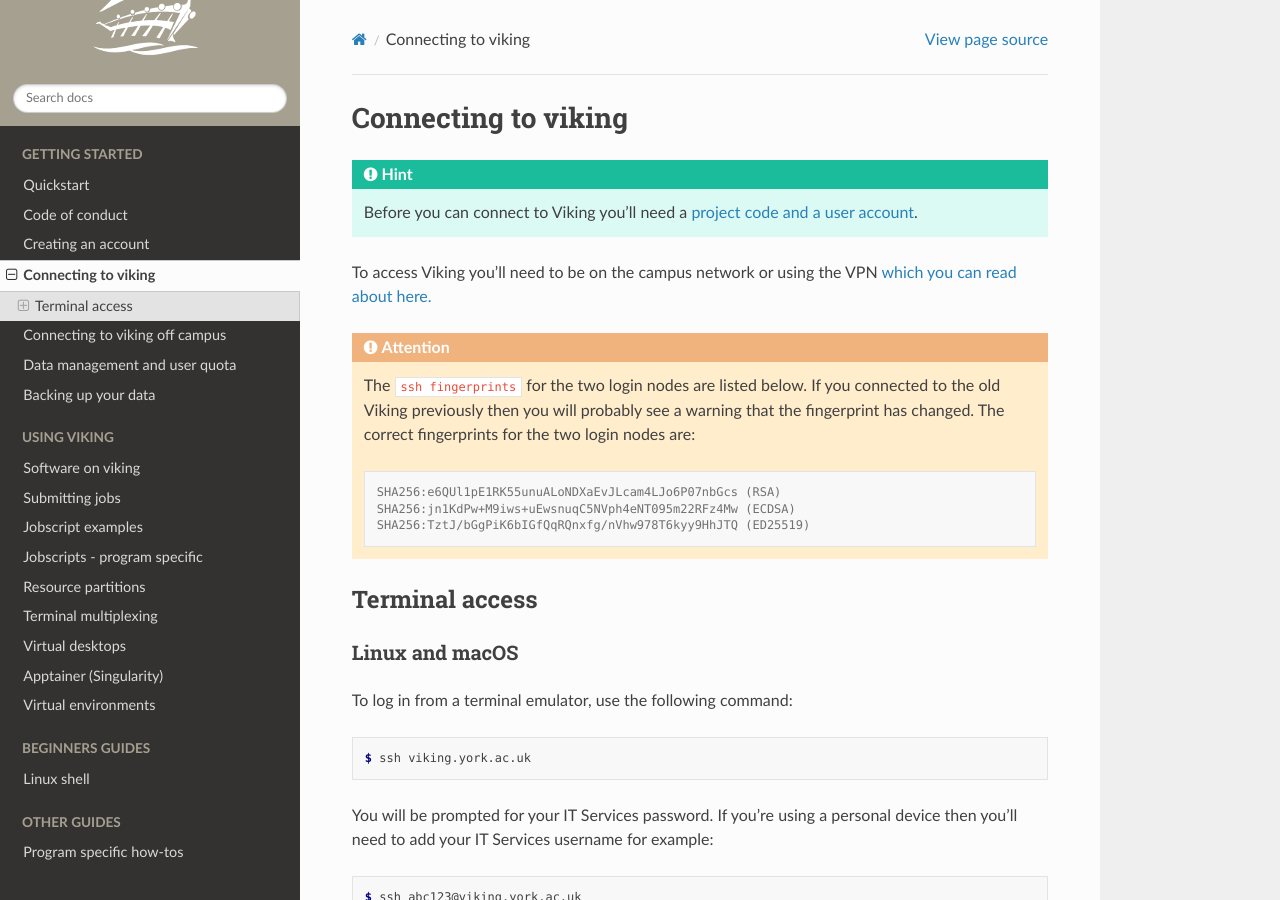
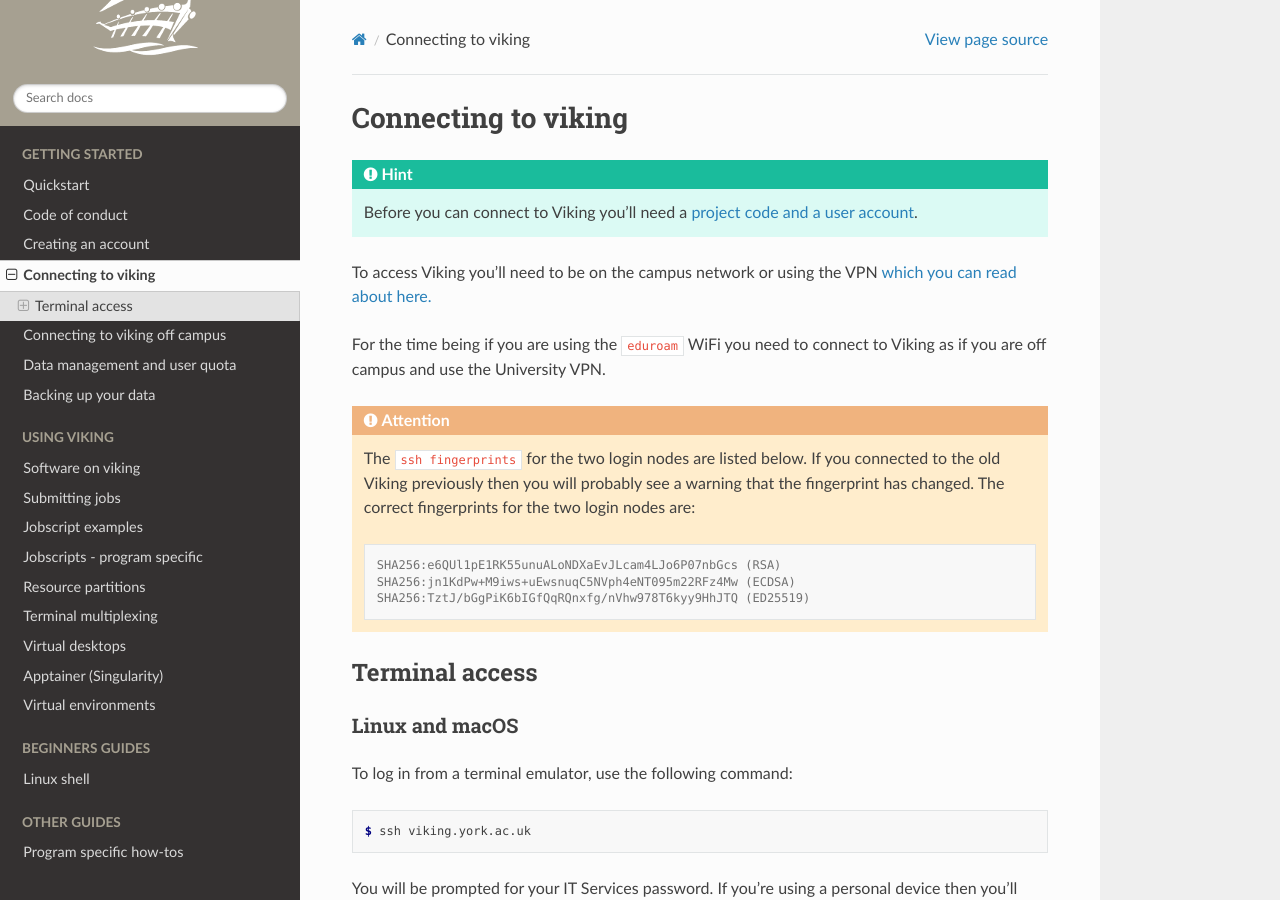
Before and after one commit to university-of-york/research-it-documentation, a Sphinx documentation site: the page built from docs/source/getting_started/connecting_to_viking.rst, in a window 1280 px wide and 900 px high. Built offline with Sphinx 7.4.7 and the Read the Docs theme 2.0.0, drawn with Linux system fonts in a browser that asks for light colours.

Commit message:
add mention of eduroam needing VPN to access

```diff
--- a/docs/source/getting_started/connecting_to_viking.rst
+++ b/docs/source/getting_started/connecting_to_viking.rst
@@ -6,6 +6,7 @@ Connecting to viking
 
 To access Viking you'll need to be on the campus network or using the VPN :doc:`which you can read about here. </getting_started/connecting_off_campus>`
 
+For the time being if you are using the ``eduroam`` WiFi you need to connect to Viking as if you are off campus and use the University VPN.
 
 .. attention::
 
--- a/docs/source/getting_started/quickstart.rst
+++ b/docs/source/getting_started/quickstart.rst
@@ -4,6 +4,7 @@ Quickstart
 .. attention::
     Please ensure you are on the campus network or :ref:`connected to the University VPN <connecting-off-campus>`. If you haven't already please :ref:`create an account <creating-an-account>`.
 
+    For the time being if you are using the ``eduroam`` WiFi you need to connect to Viking as if you are off campus and use the University VPN.
 
 .. attention::
 
```
